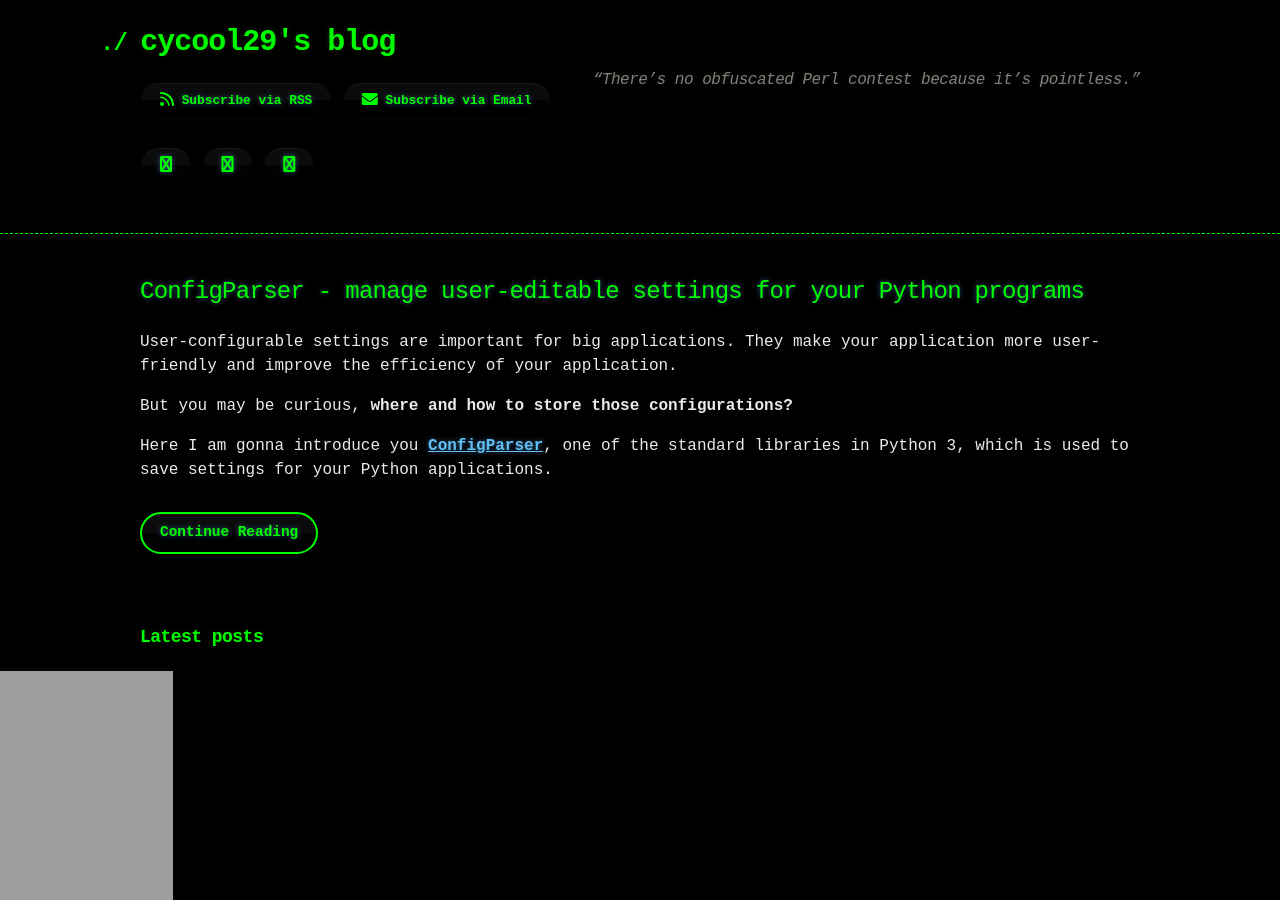
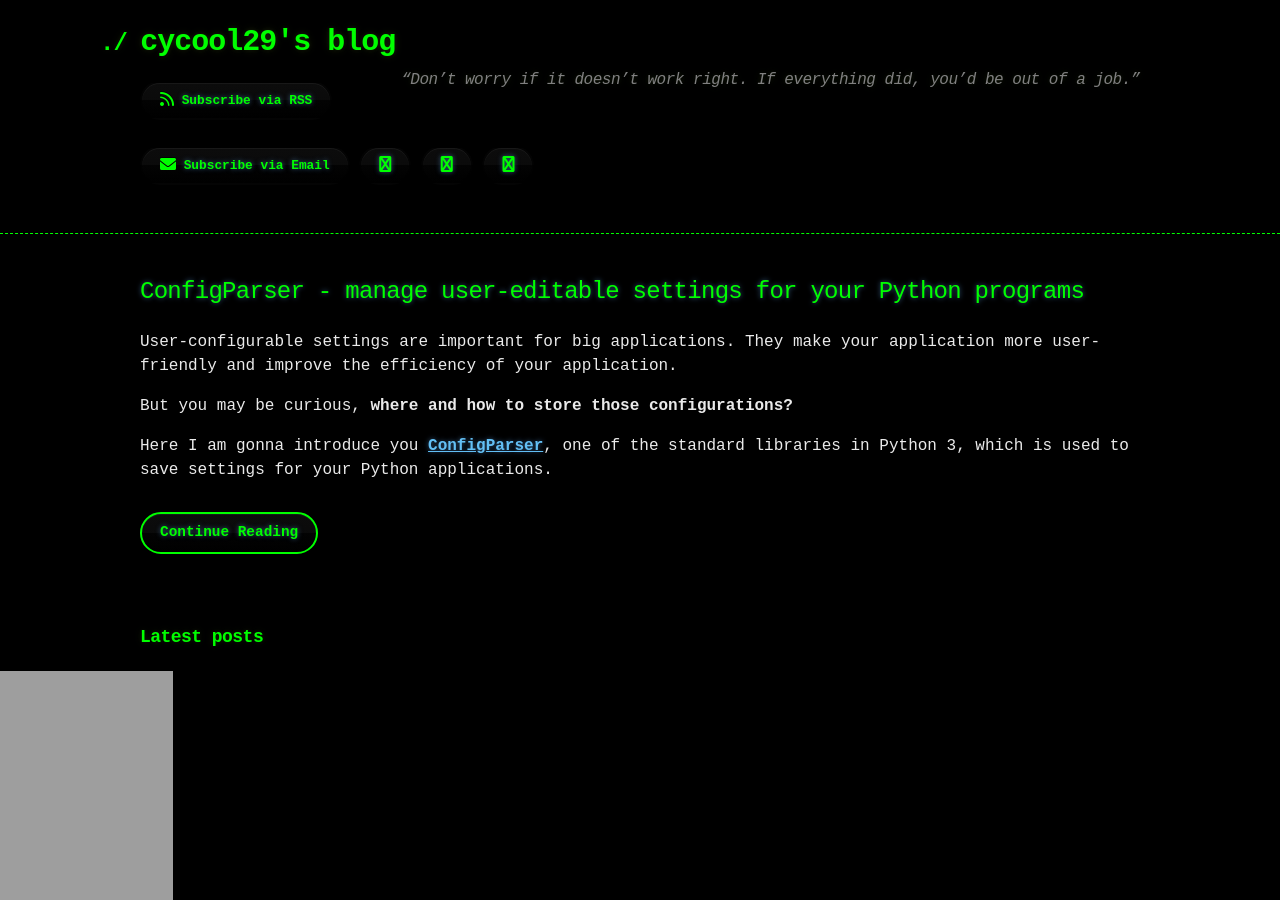
Before and after one commit to cycool29/cycool29.github.io, a Jekyll site: the page built from index.md, in a window 1280 px wide and 900 px high. Built offline with Jekyll 4.4.1, drawn with Linux system fonts in a browser that asks for light colours; a style sheet for code colours, icons or effects is not loaded.

Commit message:
Update quotes

```diff
--- a/_config.yml
+++ b/_config.yml
@@ -1,5 +1,5 @@
 title: cycool29's blog
-description: "“There’s no obfuscated Perl contest because it’s pointless.” "
+description: "“Don’t worry if it doesn’t work right. If everything did, you’d be out of a job.” "
 bio: A high school student. Intermediate in Python, Git, Bash. Learning JavaScript. He/Him. "
 author: cycool29
 url: https://cycool29.github.io
```
